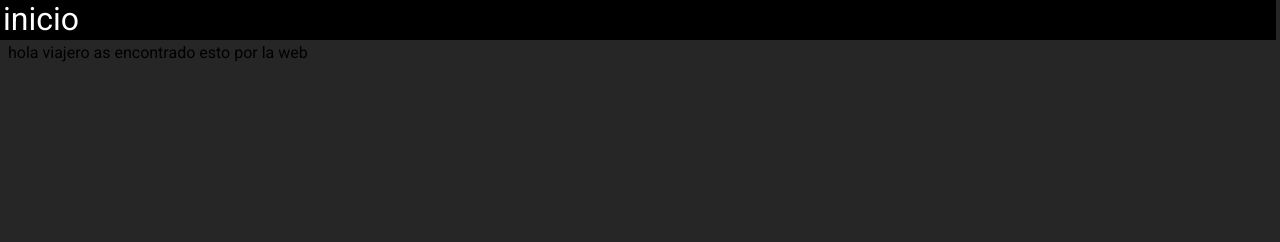
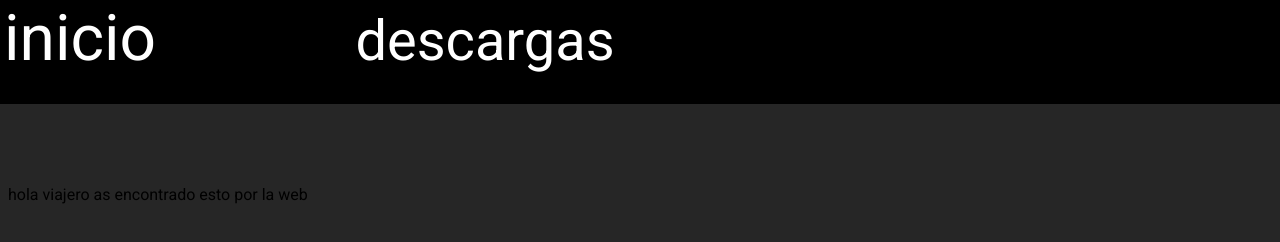
Before and after one commit to El-hack-pro/git-prueba, a plain HTML site: page index.html in a window 1280 px wide. Drawn offline with Linux system fonts and the light colour scheme.

Commit message:
header casi listo

```diff
--- a/css/estilo.css
+++ b/css/estilo.css
@@ -8,14 +8,29 @@ body {/*fondo*/
 
 .header { /*header*/
     background-color: rgb(0, 0, 0);
-    position: sticky;
-    margin-top: -5px;
-    margin-left: -5px;
+    position: fixed;
+    z-index: 500;
+    width: 100%;
+    height: 13%;
+    margin-top: -4px;
+    margin-left: -4px;
+    margin-right: -4px;
 }
 
 .inicio { /*link a inicio*/
     text-decoration-line: none;
-    font-size: 200%;
+    font-size: 400%;
     color: rgb(255, 255, 255);
     margin-right: 15%;
 }
+
+.descargas { /*link a descargas*/
+    text-decoration-line: none;
+    font-size: 350%;
+    color: rgb(255, 255, 255);
+    margin-right: 15%;
+}
+
+.parf {
+    margin-top: 14%;
+}
--- a/index.html
+++ b/index.html
@@ -21,15 +21,17 @@
     </head>
 
     <body>
-        <header class="header">
+        <div class="header">
             <a href="index.html" class="inicio">inicio</a>
-        </header>
+            <a href="descargas.html" class="descargas">descargas</a>
+        </div>
 
-        <div class="parf1">
+        <div class="parf">
             <p>
                 hola viajero as encontrado esto por la web
             </p>
         </div>
 
+        <br><br><br><br><br><br><br><br><br><br><br><br><br><br><br><br><br><br><br><br><br><br><br><br><br><br><br><br><br><br><br><br><br><br><br><br><br><br><br><br><br><br><br><br><br><br><br><br><br><br><br><br><br>
     </body>
 </html>
```
